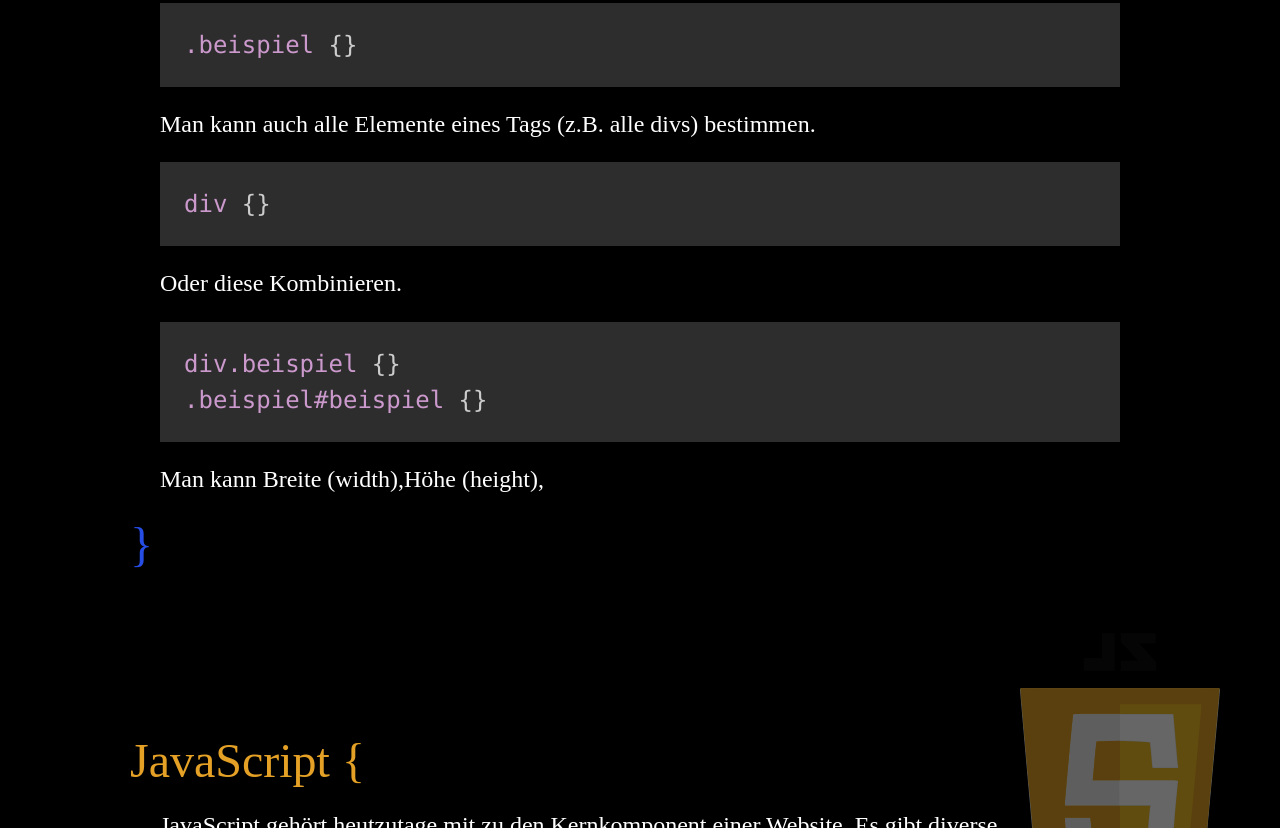
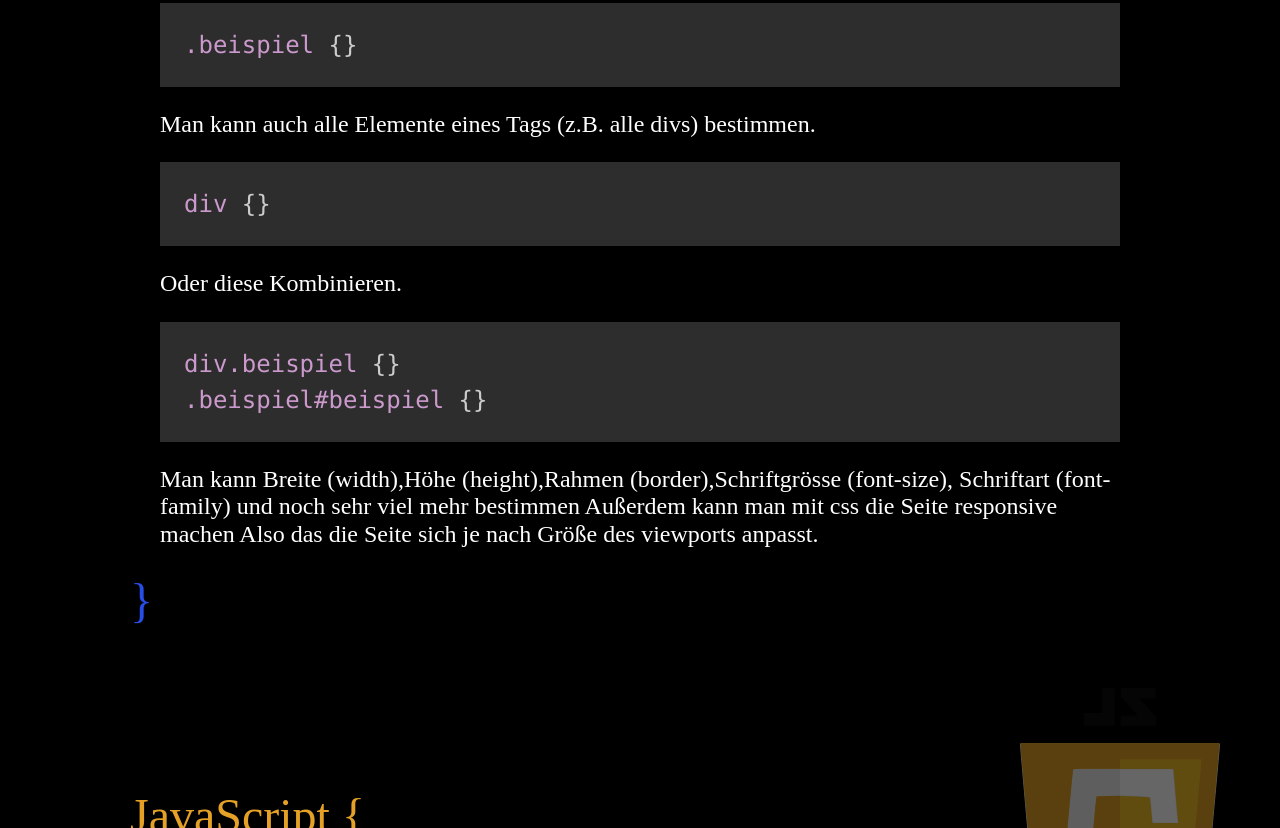
Before and after one commit to marc-jason-kahl/html-css-javascript, a plain HTML site: page index.html in a window 1280 px wide. Shown: the part 3192-4020 px from the top of the page. Drawn offline with nearby package versions, Linux system fonts and the light colour scheme.

Commit message:
Add some content

```diff
--- a/index.html
+++ b/index.html
@@ -102,7 +102,9 @@
         <p>Oder diese Kombinieren.</p>
         <pre class="language-css"><code class="language-css">div.beispiel {}
 .beispiel#beispiel {}</code></pre>
-        <p>Man kann Breite (width),Höhe (height),
+        <p>Man kann Breite (width),Höhe (height),Rahmen (border),Schriftgrösse (font-size), Schriftart (font-family) und noch sehr viel mehr bestimmen
+          Außerdem kann man mit css die Seite responsive machen
+          Also das die Seite sich je nach Größe des viewports anpasst.</p>
       </div>
     </div>
   </section>
```
